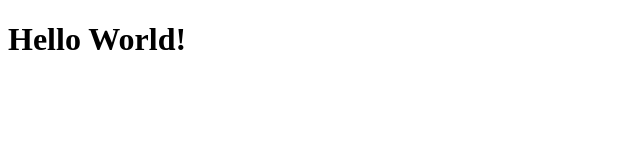
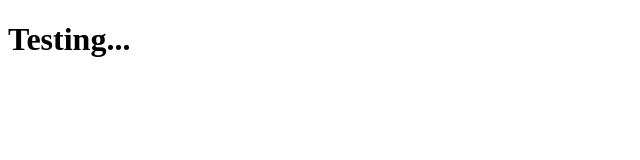
Before and after one commit to MiaRasmussen05/BurgerPrism, a plain HTML site: page index.html in a window 1280 px wide. Shown: the whole page, without its empty margins (0-640 px from the left). Drawn offline with Linux system fonts and the light colour scheme.

Commit message:
testing again

```diff
--- a/index.html
+++ b/index.html
@@ -10,6 +10,6 @@
 <title>Burger Prism</title>
 </head>
 <body>
-    <h1>Hello World!</h1>
+    <h1>Testing...</h1>
 </body>
 </html>
```
